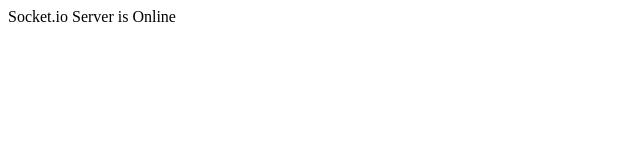
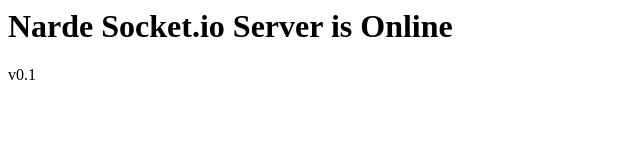
Before and after one commit to RoseMaster3000/Narde-Server, a plain HTML site: page index.html in a window 1280 px wide. Shown: the whole page, without its empty margins (0-640 px from the left). Drawn offline with Linux system fonts and the light colour scheme.

Commit message:
Update index.html

```diff
--- a/index.html
+++ b/index.html
@@ -1 +1,2 @@
-<p>Socket.io Server is Online</p>
+<h1>Narde Socket.io Server is Online</h1>
+<p>v0.1</p>
```
